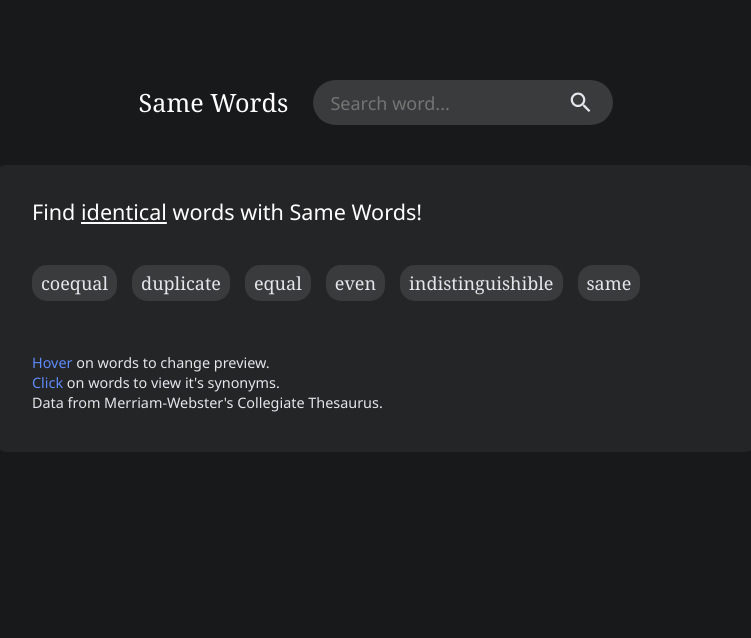
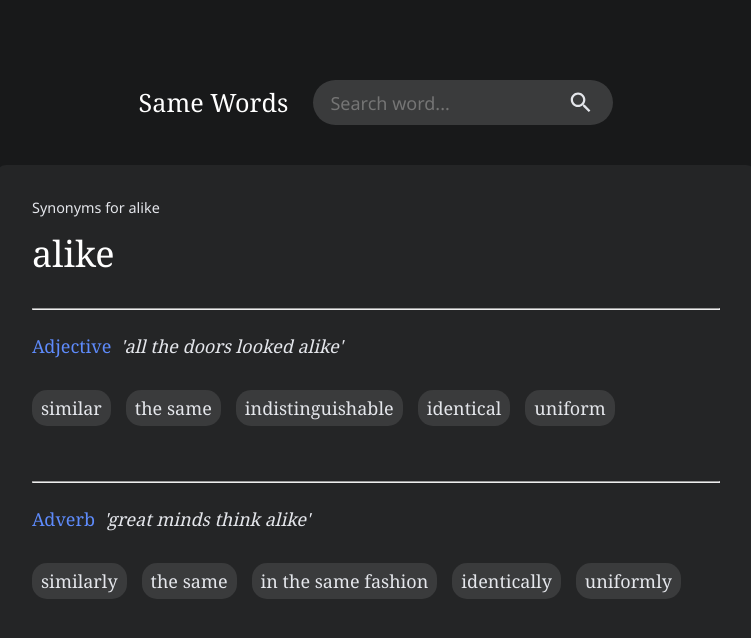
Before and after one commit to blackstate/samewords, a React (Create React App) app: page / in a window 1280 px wide. Shown: the top 638 px of the page, without its empty margins (264-1015 px from the left). Built offline with nearby package versions, Linux system fonts and the light colour scheme.

Commit message:
SynonymGroups initial design

```diff
--- a/src/App.js
+++ b/src/App.js
@@ -1,6 +1,8 @@
 import React from 'react';
+
+import { ThemeProvider, createGlobalStyle } from 'styled-components';
 import Home from './containers/Home';
-import { ThemeProvider, createGlobalStyle } from 'styled-components';
+import Main from './containers/Main';
 
 const GlobalStyle = createGlobalStyle`
   body {
@@ -27,7 +29,7 @@ function App() {
     <>
       <ThemeProvider theme={theme}>
         <GlobalStyle />
-        <Home />
+        <Main />
       </ThemeProvider>
     </>
   );
--- a/src/components/HomeComponents.js
+++ b/src/components/HomeComponents.js
@@ -4,23 +4,6 @@ export const Greeting = styled.h1`
   color: ${(props) => props.theme.headerColor}};
   font-size: 1.2em;
   margin-bottom: 1.5em;
-`;
-
-export const Container = styled.div`
-  background-color: ${(props) => props.theme.secondaryBg};
-  padding: 2em;
-  margin: 0 1em;
-  border-radius: 10px;
-
-  @media (min-width: 481px) {
-    max-width: 760px;
-    margin: 0 auto;
-  }
-
-  @media (min-width: 1025px) {
-    min-width: 45vw;
-    max-width: 760px;
-  }
 `;
 
 export const HelpText = styled.div`
--- /dev/null
+++ b/src/components/MainComponents.js
@@ -0,0 +1,13 @@
+import styled from 'styled-components';
+
+export const Header = styled.h1`
+  color: ${(props) => props.theme.bodyColor};
+  font-size: 0.8em;
+  margin-bottom: 1.4em;
+`;
+
+export const Word = styled.h1`
+  color: ${(props) => props.theme.headerColor};
+  font-size: 2em;
+  font-family: 'Noto Serif', serif;
+`;
--- a/src/components/WordComponents.js
+++ b/src/components/SharedComponents.js
@@ -1,4 +1,21 @@
 import styled from 'styled-components';
+
+export const Container = styled.div`
+  background-color: ${(props) => props.theme.secondaryBg};
+  padding: 2em;
+  margin: 0 1em;
+  border-radius: 10px;
+
+  @media (min-width: 481px) {
+    max-width: 760px;
+    margin: 0 auto;
+  }
+
+  @media (min-width: 1025px) {
+    min-width: 45vw;
+    max-width: 760px;
+  }
+`;
 
 export const Synonym = styled.li`
   display: inline-block;
@@ -13,7 +30,3 @@ export const Synonym = styled.li`
     background-color: ${(props) => props.theme.hoverColor};
   }
 `;
-
-export const SynonymList = styled.ul`
-  margin-bottom: 1.5em;
-`;
--- /dev/null
+++ b/src/components/SynonymGroups.js
@@ -0,0 +1,69 @@
+import React, { useState } from 'react';
+
+import styled from 'styled-components';
+import SynonymList from './SynonymList';
+
+const DefinitionGroup = styled.div`
+  display: flex;
+  font-family: 'Noto Serif', sans-serif;
+  margin-bottom: 1.4em;
+`;
+
+const Type = styled.h3`
+  color: ${(props) => props.theme.specialColor};
+`;
+
+const Definition = styled.p`
+  font-style: italic;
+  margin-left: 0.5em;
+`;
+
+const Divider = styled.hr`
+  margin-top: 2em;
+  margin-bottom: 1.5em;
+`;
+
+const SynonymGroup = (props) => {
+  let { def, type, synonyms } = props.group;
+  let ogWord = props.word;
+
+  const [definition, setDefinition] = useState(def);
+  const [current, setCurrent] = useState(ogWord);
+
+  const changeWord = (word) => {
+    console.log('hi');
+    setDefinition(definition.replace(current, word));
+    setCurrent(word);
+  };
+
+  const resetWord = () => {
+    setDefinition(definition.replace(current, ogWord));
+    setCurrent(ogWord);
+  };
+
+  return (
+    <>
+      <Divider />
+      <DefinitionGroup>
+        <Type>{type}</Type>
+        <Definition>{`'${definition}'`}</Definition>
+      </DefinitionGroup>
+      <SynonymList change={changeWord} reset={resetWord} words={synonyms} />
+    </>
+  );
+};
+
+const SynonymGroups = (props) => {
+  const { data } = props;
+  console.log(props);
+
+  return (
+    <div>
+      {data.map((group, i) => {
+        return <SynonymGroup key={i} group={group} word={props.word} />;
+      })}
+    </div>
+  );
+};
+
+export default SynonymGroups;
--- a/src/components/SynonymList.js
+++ b/src/components/SynonymList.js
@@ -1,6 +1,6 @@
 import React from 'react';
 import styled from 'styled-components';
-import { Synonym } from './WordComponents';
+import { Synonym } from './SharedComponents';
 
 const List = styled.ul`
   margin-bottom: 2.5em;
--- a/src/containers/Home.js
+++ b/src/containers/Home.js
@@ -3,11 +3,11 @@ import React, { useEffect, useState } from 'react';
 import { fetchSynonyms } from '../fetchData';
 import {
   Greeting,
-  Container,
   HelpText,
   Special,
   CurrentWord,
 } from '../components/HomeComponents';
+import { Container } from '../components/SharedComponents';
 import SynonymList from '../components/SynonymList';
 import Searchbox from '../components/Searchbox';
 
@@ -24,14 +24,7 @@ const Home = () => {
   //getSynonyms('alike');
   //}, []);
 
-  let words = [
-    'coequal',
-    'duplicate',
-    'equal',
-    'even',
-    'indistinguishible',
-    'same',
-  ];
+  let words = ['coequal', 'duplicate', 'equal', 'even', 'indistinguishible'];
 
   const changeWord = (word) => {
     setWord(word);
--- /dev/null
+++ b/src/containers/Main.js
@@ -0,0 +1,45 @@
+import React from 'react';
+import { Container } from '../components/SharedComponents';
+import { Header, Word } from '../components/MainComponents';
+import Searchbox from '../components/Searchbox';
+import SynonymGroups from '../components/SynonymGroups';
+
+const Main = (props) => {
+  const data = [
+    {
+      type: 'Adjective',
+      def: 'all the doors looked alike',
+      synonyms: [
+        'similar',
+        'the same',
+        'indistinguishable',
+        'identical',
+        'uniform',
+      ],
+    },
+    {
+      type: 'Adverb',
+      def: 'great minds think alike',
+      synonyms: [
+        'similarly',
+        'the same',
+        'in the same fashion',
+        'identically',
+        'uniformly',
+      ],
+    },
+  ];
+
+  return (
+    <>
+      <Searchbox />
+      <Container>
+        <Header>Synonyms for alike</Header>
+        <Word>alike</Word>
+        <SynonymGroups word='alike' data={data} />
+      </Container>
+    </>
+  );
+};
+
+export default Main;
```
